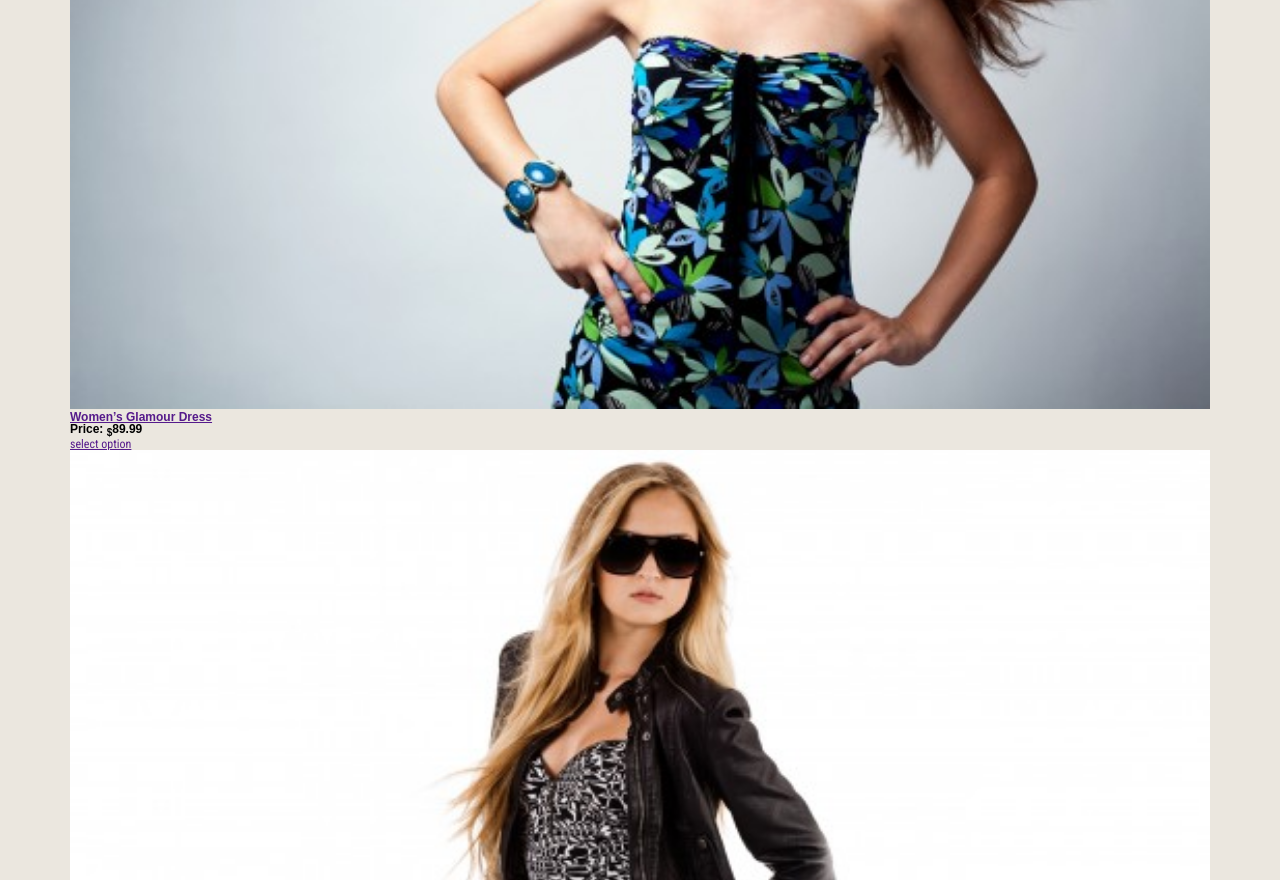
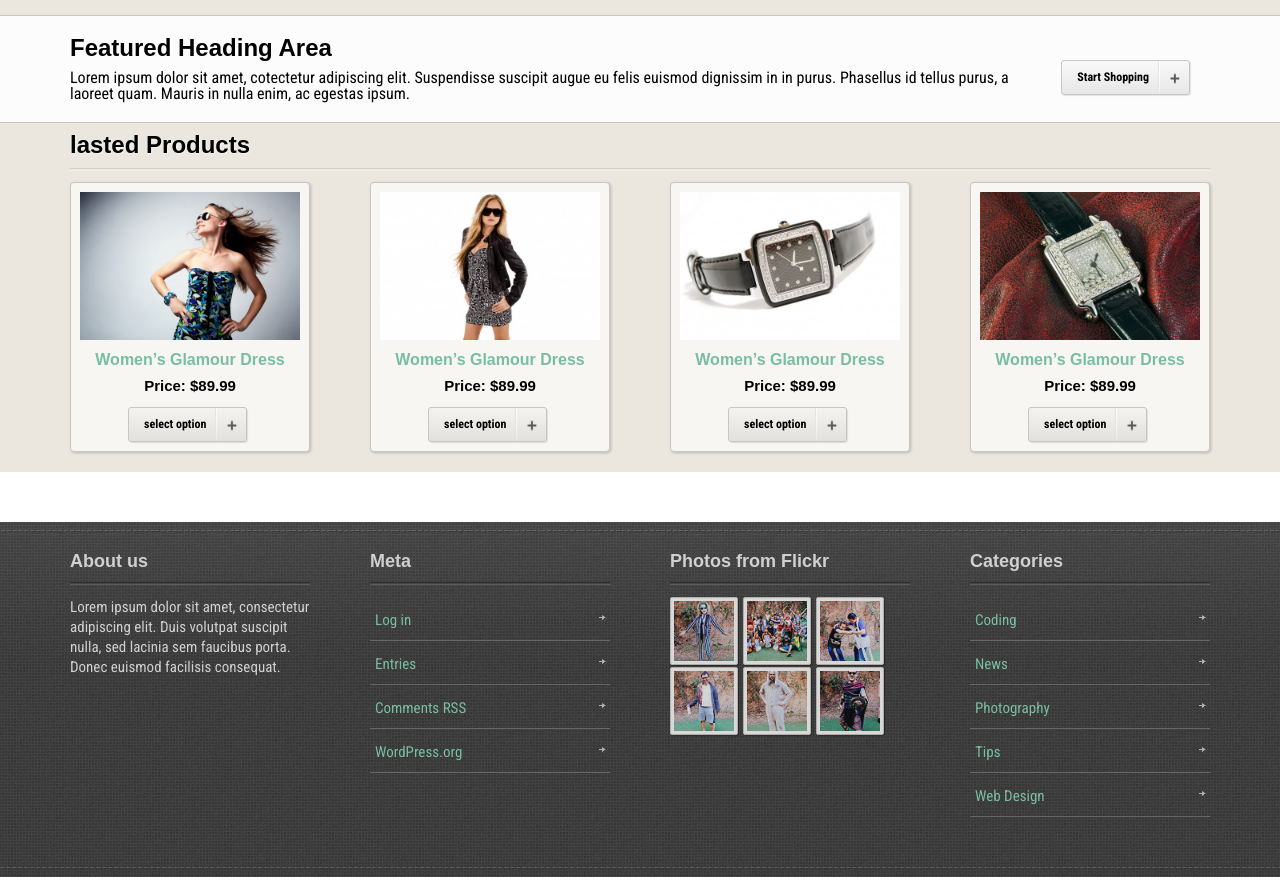
Before and after one commit to at-namle2/camp, a plain HTML site: page index.html in a window 1280 px wide. Shown: the part 936-1816 px from the top of the page. Drawn offline with nearby package versions, Linux system fonts and the light colour scheme; files that its build step writes are made by us from their sources.

Commit message:
code style part footer

```diff
--- a/index.html
+++ b/index.html
@@ -52,112 +52,129 @@
           </div>
         </section>
         <section class="petured-product">
-          <h2 class="title-featured font-size-16">Featured Products</h2>
+          <h2 class="title-featured font-size-24">Featured Products</h2>
           <div class="gallery">
-            <div class="galley-item sample-item">
+            <div class="gallery-item">
+              <div class="sample-item">
                 <img src="img/sample/products/1.jpg" alt="" class="img">
-              <h4 class="title-women"><a href="">Women’s Glamour Dress</a></h4>
-              <h5 class="title-price">Price: <sub>$</sub>89.99</h5>
-              <a href="" class="select-option">select option</a>
+                <h4 class="title-women align-center"><a href="" class="font-size-16 woment">Women’s Glamour Dress</a></h4>
+                <h5 class="title-price align-center font-size-15">Price: $89.99</h5>
+                <a href="" class="select-option option align-center">select option</a>
               </div>
-            <div class="galley-item">
+            </div>
+            <div class="gallery-item">
+              <div class="sample-item">
                 <img src="img/sample/products/2.jpg" alt="" class="img">
-              <h4 class="title-women"><a href="">Women’s Glamour Dress</a></h4>
-              <h5 class="title-price">Price: <sub>$</sub>89.99</h5>
-              <a href="" class="select-option">select option</a>
+                <h4 class="title-women align-center"><a href="" class="font-size-16 woment">Women’s Glamour Dress</a></h4>
+                <h5 class="title-price align-center font-size-15">Price: $89.99</h5>
+                <a href="" class="select-option option align-center">select option</a>
               </div>
-            <div class="galley-item">
+            </div>
+            <div class="gallery-item">
+              <div class="sample-item">
                 <img src="img/sample/products/3.jpg" alt="" class="img">
-              <h4 class="title-women"><a href="">Women’s Glamour Dress</a></h4>
-              <h5 class="title-price">Price: <sub>$</sub>89.99</h5>
-              <a href="" class="select-option">select option</a>
+                <h4 class="title-women align-center"><a href="" class="font-size-16 woment">Women’s Glamour Dress</a></h4>
+                <h5 class="title-price align-center font-size-15">Price: $89.99</h5>
+                <a href="" class="select-option option align-center">select option</a>
               </div>
-            <div class="galley-item">
+            </div>
+            <div class="gallery-item">
+              <div class="sample-item">
                 <img src="img/sample/products/4.jpg" alt="" class="img">
-              <h4 class="title-women"><a href="">Women’s Glamour Dress</a></h4>
-              <h5 class="title-price">Price: <sub>$</sub>89.99</h5>
-              <a href="" class="select-option">select option</a>
+                <h4 class="title-women align-center"><a href="" class="font-size-16 woment">Women’s Glamour Dress</a></h4>
+                <h5 class="title-price align-center font-size-15">Price: $89.99</h5>
+                <a href="" class="select-option option align-center">select option</a>
+              </div>
             </div>
           </div>
         </section>
       </div>
       <div class="content-height-line">
         <div class="container">
-          <h3 class="title-heading">Featured Heading Area</h3>
+          <h3 class="title-heading font-size-24">Featured Heading Area</h3>
           <div class="alignright homepage-adjust">
-            <a href="" class="btn">Start Shopping</a>
-            <p>Lorem ipsum dolor sit amet, cotectetur adipiscing elit. Suspendisse suscipit augue eu felis euismod dignissim in in purus. Phasellus id tellus purus, a laoreet quam. Mauris in nulla enim, ac egestas ipsum.</p>
+            <a href="" class="btn-start bts">Start Shopping</a>
+          </div>
+          <p class="font-size-16">Lorem ipsum dolor sit amet, cotectetur adipiscing elit. Suspendisse suscipit augue eu felis euismod dignissim in in purus. Phasellus id tellus purus, a laoreet quam. Mauris in nulla enim, ac egestas ipsum.</p>
         </div>
       </div>
+      <section class="petured-product container">
+        <h2 class="title-featured font-size-24">lasted Products</h2>
+        <div class="gallery">
+          <div class="gallery-item">
+            <div class="sample-item">
+              <img src="img/sample/products/1.jpg" alt="" class="img">
+              <h4 class="title-women align-center"><a href="" class="font-size-16 woment">Women’s Glamour Dress</a></h4>
+              <h5 class="title-price align-center font-size-15">Price: $89.99</h5>
+              <a href="" class="select-option option align-center">select option</a>
             </div>
-      <section class="latest-roducts">
-        <h2 class="title-featured">Latest Products</h2>
-        <div class="gallery">
-          <div class="galley-item sample-item">
-            <img src="img/sample/products/1.jpg" alt="" class="img">
-            <h4 class="title-women"><a href="">Women’s Glamour Dress</a></h4>
-            <h5 class="title-price">Price: <sub>$</sub>89.99</h5>
-            <a href="" class="select-option">select option</a>
           </div>
-          <div class="galley-item">
+          <div class="gallery-item">
+            <div class="sample-item">
               <img src="img/sample/products/2.jpg" alt="" class="img">
-            <h4 class="title-women"><a href="">Women’s Glamour Dress</a></h4>
-            <h5 class="title-price">Price: <sub>$</sub>89.99</h5>
-            <a href="" class="select-option">select option</a>
+              <h4 class="title-women align-center"><a href="" class="font-size-16 woment">Women’s Glamour Dress</a></h4>
+              <h5 class="title-price align-center font-size-15">Price: $89.99</h5>
+              <a href="" class="select-option option align-center">select option</a>
             </div>
-          <div class="galley-item">
+          </div>
+          <div class="gallery-item">
+            <div class="sample-item">
               <img src="img/sample/products/3.jpg" alt="" class="img">
-            <h4 class="title-women"><a href="">Women’s Glamour Dress</a></h4>
-            <h5 class="title-price">Price: <sub>$</sub>89.99</h5>
-            <a href="" class="select-option">select option</a>
+              <h4 class="title-women align-center"><a href="" class="font-size-16 woment">Women’s Glamour Dress</a></h4>
+              <h5 class="title-price align-center font-size-15">Price: $89.99</h5>
+              <a href="" class="select-option option align-center">select option</a>
             </div>
-          <div class="galley-item">
+          </div>
+          <div class="gallery-item">
+            <div class="sample-item">
               <img src="img/sample/products/4.jpg" alt="" class="img">
-            <h4 class="title-women"><a href="">Women’s Glamour Dress</a></h4>
-            <h5 class="title-price">Price: <sub>$</sub>89.99</h5>
-            <a href="" class="select-option">select option</a>
+              <h4 class="title-women align-center"><a href="" class="font-size-16 woment">Women’s Glamour Dress</a></h4>
+              <h5 class="title-price align-center font-size-15">Price: $89.99</h5>
+              <a href="" class="select-option option align-center">select option</a>
+            </div>
           </div>
         </div>
       </section>
     </main>
     <footer>
-      <div class="container">
-        <div class="gallery">
+      <div class="lery-footer">
+        <div class="container gallery">
           <div class="gallery-item">
-            <h3 class="title-about">About us</h3>
-            <p class="desc-text">Lorem ipsum dolor sit amet, consectetur adipiscing elit. Duis volutpat suscipit nulla, sed lacinia sem faucibus porta. Donec euismod facilisis consequat.</p>
+            <h3 class="title-about font-size-18">About us</h3>
+            <p class="desc-text font-size-14">Lorem ipsum dolor sit amet, consectetur adipiscing elit. Duis volutpat suscipit nulla, sed lacinia sem faucibus porta. Donec euismod facilisis consequat.</p>
           </div>
           <div class="gallery-item">
-            <h3 class="title-about">Meta</h3>
+            <h3 class="title-about font-size-18">Meta</h3>
             <ul class="menu-meta">
-              <li class="menu-meta-item"><a href="" class="menu-meta-item-a">Log in</a></li>
-              <li class="menu-meta-item"><a href="" class="menu-meta-item-a">Entries </a></li>
-              <li class="menu-meta-item"><a href="" class="menu-meta-item-a">Comments RSS</a></li>
-              <li class="menu-meta-item"><a href="" class="menu-meta-item-a">WordPress.org</a></li>
+              <li class="menu-meta-item"><a href="" class="menu-meta-item-a font-size-14">Log in</a></li>
+              <li class="menu-meta-item"><a href="" class="menu-meta-item-a font-size-14">Entries </a></li>
+              <li class="menu-meta-item"><a href="" class="menu-meta-item-a font-size-14">Comments RSS</a></li>
+              <li class="menu-meta-item"><a href="" class="menu-meta-item-a font-size-14">WordPress.org</a></li>
             </ul>
           </div>
           <div class="gallery-item">
-            <h3 class="title-about">Photos from Flickr</h3>
+            <h3 class="title-about font-size-18">Photos from Flickr</h3>
             <div class="box">
-              <div class="box-item"><img src="img/photo/1.jpg" alt=""></div>
-              <div class="box-item"><img src="img/photo/2.jpg" alt=""></div>
-              <div class="box-item"><img src="img/photo/3.jpg" alt=""></div>
-              <div class="box-item"><img src="img/photo/4.jpg" alt=""></div>
-              <div class="box-item"><img src="img/photo/5.jpg" alt=""></div>
-              <div class="box-item"><img src="img/photo/6.jpg" alt=""></div>
+              <div class="box-item"><img src="img/photo/1.jpg" alt="" class="img-box"></div>
+              <div class="box-item"><img src="img/photo/2.jpg" alt="" class="img-box"></div>
+              <div class="box-item"><img src="img/photo/3.jpg" alt="" class="img-box"></div>
+              <div class="box-item"><img src="img/photo/4.jpg" alt="" class="img-box"></div>
+              <div class="box-item"><img src="img/photo/5.jpg" alt="" class="img-box"></div>
+              <div class="box-item"><img src="img/photo/6.jpg" alt="" class="img-box"></div>
             </div>
           </div>
           <div class="gallery-item">
-            <h3 class="title-about">Categories</h3>
-            <ul class="menu-cate">
-              <li class="menu-cate-item"><a href="" class="menu-cate-item-a">Coding</a></li>
-              <li class="menu-cate-item"><a href="" class="menu-cate-item-a">News </a></li>
-              <li class="menu-cate-item"><a href="" class="menu-cate-item-a">Photography</a></li>
-              <li class="menu-cate-item"><a href="" class="menu-cate-item-a">Tips</a></li>
-              <li class="menu-cate-item"><a href="" class="menu-cate-item-a">Web Design</a></li>
+            <h3 class="title-about font-size-18">Categories</h3>
+            <ul class="menu-meta">
+              <li class="menu-meta-item"><a href="" class="menu-meta-item-a font-size-14">Coding</a></li>
+              <li class="menu-meta-item"><a href="" class="menu-meta-item-a font-size-14">News </a></li>
+              <li class="menu-meta-item"><a href="" class="menu-meta-item-a font-size-14">Photography</a></li>
+              <li class="menu-meta-item"><a href="" class="menu-meta-item-a font-size-14">Tips</a></li>
+              <li class="menu-meta-item"><a href="" class="menu-meta-item-a font-size-14">Web Design</a></li>
             </ul>
           </div>
         </div>
+        <div class="footer-dotted"></div>
       </div>
     </footer>
   </body>
--- a/sass/base/_base.scss
+++ b/sass/base/_base.scss
@@ -23,6 +23,9 @@ h1, h2 , h3, h4, h5, h6 {
 }
 .font-size-12 {
   font-size: 12px;
+}
+.font-size-14 {
+  font-size: 15px;
 }
 .font-size-15 {
   font-size: 15px;
--- a/sass/base/_extend.scss
+++ b/sass/base/_extend.scss
@@ -15,3 +15,16 @@
   outline: none;
   border: none;
 }
+%select-option {
+  @include border-radius(3px);
+  padding: 10px 15px 11px 15px;
+  font-weight: bold;
+  box-shadow: 1px 1px 1px rgba(0,0,0, 0.1);
+  border: 1px solid map-get($color, gray-4);
+  background-color: map-get($color, white-2);
+  text-decoration: none;
+  cursor: pointer;
+  display: inline-block;
+  color: map-get($color, black);
+  margin-left: 48px;
+}
--- a/sass/layout/_footer.scss
+++ b/sass/layout/_footer.scss
@@ -0,0 +1,62 @@
+.gallery {
+  @extend %clearfix;
+  margin-bottom: 50px;
+  .gallery-item {
+    float: left;
+    width: calc((100% - 180px) / 4);
+    margin-right: 60px;
+    &:nth-child(4n) {
+      margin-right: 0;
+    }
+    .title-about {
+      background: url(../img/bg/footer-headings.png) bottom left repeat-x;
+      padding-bottom: 15px;
+      margin-bottom: 12px;
+    }
+    .desc-text {
+      line-height: 20px;
+    }
+    .menu-meta {
+      @extend %no-mr-pd;
+      .menu-meta-item {
+        border-bottom: 1px solid map-get($color, gray-7);
+        padding: 16px 0 12px 5px;
+        background: url(../img/bg/footer-arrow.png) center right no-repeat;
+        .menu-meta-item-a {
+          text-decoration: none;
+          color: map-get($color, green);
+        }
+      }
+    }
+    .box {
+      @extend %clearfix;
+      .box-item {
+        float: left;
+        margin-right: 5px;
+        .img-box {
+          @include border-radius(2px);
+          width: 60px;
+          height: 60px;
+          padding: 3px;
+          box-shadow: 1px 1px 1px rgba(0,0,0, 0.4);
+          border: 1px solid map-get($color, gray-8);
+          background: map-get($color, white);
+          opacity: 0.8;
+          &:hover {
+            opacity: 1;
+          }
+        }
+      }
+    }
+  }
+}
+.lery-footer {
+  color: map-get($color, gray-6);
+  background: #373737 url(../img/bg/footer-bg.png) top left repeat-x;
+  padding: 30px 0 0 0;
+}
+.footer-dotted {
+  background: url(../img/bg/footer-dotted.png) top left repeat-x;
+  height: 10px;
+  margin-top: 15px;
+}
--- a/sass/layout/_header.scss
+++ b/sass/layout/_header.scss
@@ -2,6 +2,7 @@
 .top-header {
   @extend %clearfix;
   background: map-get($color, camp);
+  background: url(../img/bg/);
   .img-logo {
     max-width: 120px;
   }
--- a/sass/pages/_home.scss
+++ b/sass/pages/_home.scss
@@ -11,3 +11,70 @@
   background: map-get($color, white);
   box-shadow: 1px 1px 4px rgba(0,0,0,0.2);
 }
+.petured-product {
+  .title-featured {
+    background: url(../img/bg/heading.png) bottom left repeat-x;
+    padding-bottom: 15px;
+    margin-bottom: 10px;
+    text-shadow: 1px 1px 2px rgba(255,255,255,0.5);
+  }
+  .gallery {
+    @extend %clearfix;
+    margin-bottom: 50px;
+    .gallery-item {
+      float: left;
+      width: calc((100% - 180px) / 4);
+      margin-right: 60px;
+      &:nth-child(4n) {
+        margin-right: 0;
+      }
+      .sample-item {
+        @include border-radius(4px);
+        margin: 0px 0px 20px 0px;
+        padding: 9px;
+        border: 1px solid map-get($color, gray-1);
+        background: map-get($color, gray-2);
+        box-shadow: 1px 1px 3px rgba(0,0,0,0.2);
+        .title-women {
+          padding: 10px 0 10px;
+          .woment {
+            text-decoration: none;
+            color: map-get($color, green);
+          }
+        }
+        .title-price {
+          padding-bottom: 14px;
+        }
+        .select-option {
+          @extend %select-option;
+          &.option {
+            background: url(../img/bg/button-add-cart.png) center right;
+            padding-right: 40px;
+          }
+        }
+      }
+    }
+  }
+}
+.content-height-line {
+  background: map-get($color, gray-5);
+  border-top: 1px solid map-get($color, gray-4);
+  border-bottom: 1px solid map-get($color, gray-4);
+  margin: 0 0 10px 0;
+  padding: 20px 0 20px 0;
+  .btn-start {
+     @extend %select-option;
+     &.bts {
+      background: url(../img/bg/button-add-cart.png) center right;
+      padding-right: 40px;
+    }
+  }
+  .homepage-adjust {
+    margin: 0px 20px 0px 0px;
+    position: relative;
+    bottom: 10px;
+  }
+  .title-heading {
+    padding-bottom: 10px;
+  }
+}
```
Also changed, not shown: sass/base/_variable.scss (+10 -1 lines), img/bg/button-add-cart.png (added), img/bg/footer-arrow.png (added), img/bg/footer-dotted.png (added), img/bg/footer-headings.png (added). Lines whose indentation alone changed are shown as unchanged.
